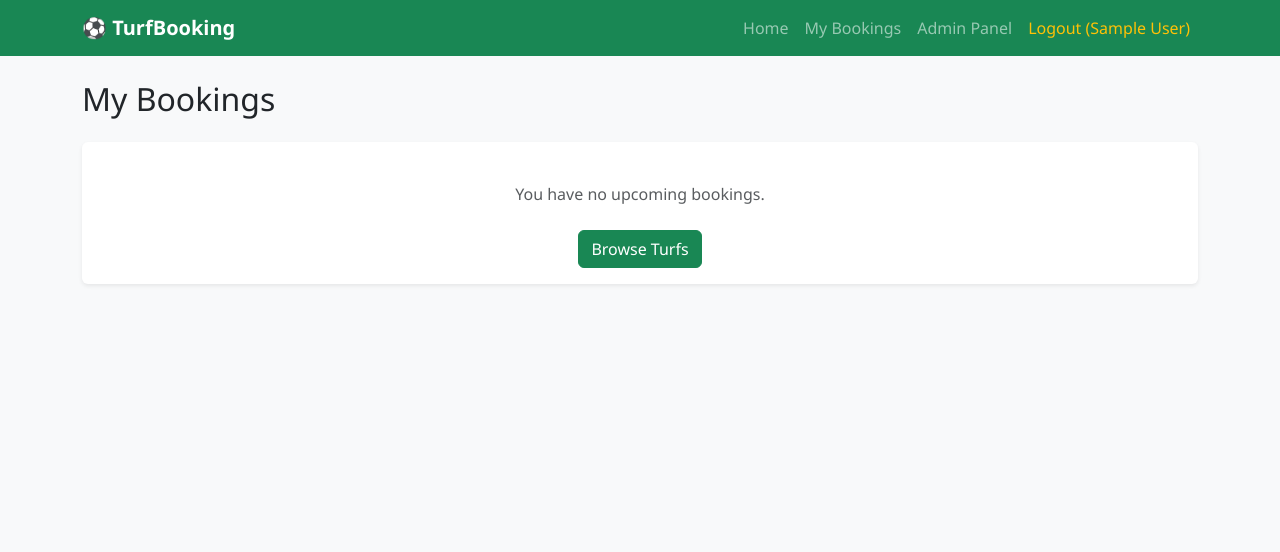
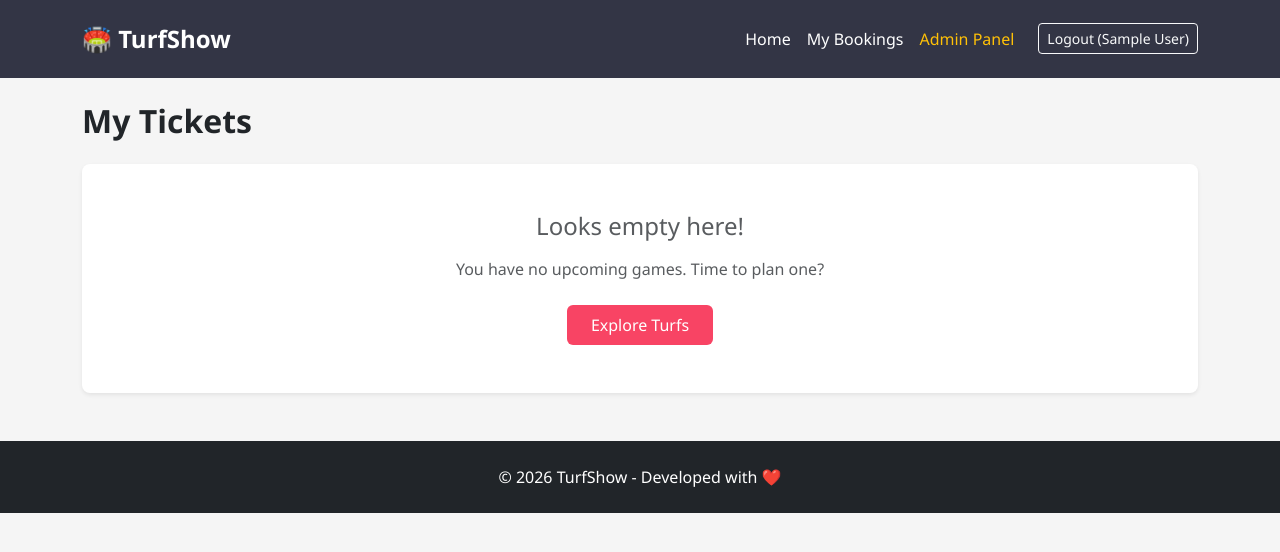
Before and after one commit to NikhilChakre310/Turf_Booking_System, a Flask app: page /dashboard in a window 1280 px wide. Shown: the top 552 px of the page. Run offline with Flask 3, Linux system fonts and the light colour scheme; the visitor is signed in with stand-in values (Sample User, id 1); data comes from the database, SQL or seed files in the repository; data that the repository does not hold is empty.

Commit message:
Update UI to BookMyShow style and add 24hr cancellation policy

```diff
--- a/app.py
+++ b/app.py
@@ -2,7 +2,7 @@ from flask import Flask, render_template, request, redirect, url_for, session, f
 from werkzeug.security import generate_password_hash, check_password_hash
 import sqlite3
 import os
-from datetime import datetime
+from datetime import datetime, timedelta
 
 app = Flask(__name__)
 app.secret_key = "super_secret_turf_key"
@@ -12,14 +12,12 @@ DB_NAME = "turf.db"
 def init_db():
     conn = sqlite3.connect(DB_NAME)
     c = conn.cursor()
-    # Users table
     c.execute('''CREATE TABLE IF NOT EXISTS users (
                     id INTEGER PRIMARY KEY AUTOINCREMENT,
                     name TEXT NOT NULL,
                     email TEXT UNIQUE NOT NULL,
                     password TEXT NOT NULL,
                     is_admin INTEGER DEFAULT 0)''')
-    # Turfs table
     c.execute('''CREATE TABLE IF NOT EXISTS turfs (
                     id INTEGER PRIMARY KEY AUTOINCREMENT,
                     name TEXT NOT NULL,
@@ -27,7 +25,6 @@ def init_db():
                     price INTEGER NOT NULL,
                     image TEXT NOT NULL,
                     description TEXT)''')
-    # Bookings table
     c.execute('''CREATE TABLE IF NOT EXISTS bookings (
                     id INTEGER PRIMARY KEY AUTOINCREMENT,
                     user_id INTEGER,
@@ -37,26 +34,24 @@ def init_db():
                     FOREIGN KEY(user_id) REFERENCES users(id),
                     FOREIGN KEY(turf_id) REFERENCES turfs(id))''')
 
-    # Add an admin user if it doesn't exist
     c.execute("SELECT * FROM users WHERE email='admin@turf.com'")
     if not c.fetchone():
         hashed_pw = generate_password_hash("admin123")
         c.execute("INSERT INTO users (name, email, password, is_admin) VALUES (?, ?, ?, ?)",
                   ("Admin", "admin@turf.com", hashed_pw, 1))
 
-    # Add some sample turfs
     c.execute("SELECT * FROM turfs")
     if not c.fetchone():
         sample_turfs = [
-            ("Green Arena", "Football", 1000, "https://images.unsplash.com/photo-1529900845347-1510af14c552?auto=format&fit=crop&w=400&q=80", "Premium 5v5 football turf with artificial grass."),
-            ("Smashers Ground", "Cricket", 800, "https://images.unsplash.com/photo-1540747913346-19e32dc3e97e?auto=format&fit=crop&w=400&q=80", "Box cricket turf with high nets and bright lighting.")
+            ("Green Arena", "Football", 1000, "https://images.unsplash.com/photo-1529900845347-1510af14c552?auto=format&fit=crop&w=800&q=80", "Premium 5v5 football turf with artificial grass."),
+            ("Smashers Ground", "Cricket", 800, "https://images.unsplash.com/photo-1540747913346-19e32dc3e97e?auto=format&fit=crop&w=800&q=80", "Box cricket turf with high nets and bright lighting."),
+            ("Elite Hoops", "Basketball", 1200, "https://images.unsplash.com/photo-1546519638-68e109498ffc?auto=format&fit=crop&w=800&q=80", "Indoor wooden court for professional basketball.")
         ]
         c.executemany("INSERT INTO turfs (name, sport, price, image, description) VALUES (?, ?, ?, ?, ?)", sample_turfs)
 
     conn.commit()
     conn.close()
 
-# Helper to connect to DB
 def get_db():
     conn = sqlite3.connect(DB_NAME)
     conn.row_factory = sqlite3.Row
@@ -132,7 +127,6 @@ def turf(id):
         date = request.form['date']
         time_slot = request.form['time_slot']
 
-        # Check double booking
         existing = conn.execute("SELECT * FROM bookings WHERE turf_id=? AND date=? AND time_slot=?", (id, date, time_slot)).fetchone()
         if existing:
             flash('This time slot is already booked!', 'danger')
@@ -143,7 +137,6 @@ def turf(id):
             flash('Booking confirmed! Payment to be collected at the venue.', 'success')
             return redirect(url_for('dashboard'))
 
-    # Get booked slots for today by default to show unavailability
     today = datetime.today().strftime('%Y-%m-%d')
     bookings = conn.execute("SELECT time_slot FROM bookings WHERE turf_id = ? AND date = ?", (id, today)).fetchall()
     booked_slots = [b['time_slot'] for b in bookings]
@@ -163,17 +156,40 @@ def dashboard():
                                JOIN turfs t ON b.turf_id = t.id
                                WHERE b.user_id = ? ORDER BY b.date DESC''', (session['user_id'],)).fetchall()
     conn.close()
-    return render_template('dashboard.html', bookings=bookings)
+
+    # Pass current time to template to evaluate 24hr rule visually
+    now = datetime.now()
+    return render_template('dashboard.html', bookings=bookings, now=now)
 
 @app.route('/cancel_booking/<int:id>')
 def cancel_booking(id):
     if 'user_id' not in session:
         return redirect(url_for('login'))
+
     conn = get_db()
-    conn.execute("DELETE FROM bookings WHERE id = ? AND user_id = ?", (id, session['user_id']))
-    conn.commit()
+    booking = conn.execute("SELECT date, time_slot FROM bookings WHERE id = ? AND user_id = ?", (id, session['user_id'])).fetchone()
+
+    if booking:
+        try:
+            # Parse the booking's date and time
+            booking_dt_str = f"{booking['date']} {booking['time_slot']}"
+            booking_dt = datetime.strptime(booking_dt_str, "%Y-%m-%d %I:%M %p")
+
+            # Check if it's within 24 hours
+            time_diff = booking_dt - datetime.now()
+
+            if time_diff.total_seconds() < 24 * 3600 and time_diff.total_seconds() > 0:
+                flash('Cancellation Failed: You cannot cancel a booking within 24 hours of the slot time.', 'danger')
+            elif time_diff.total_seconds() <= 0:
+                flash('Cancellation Failed: This booking is in the past or currently active.', 'danger')
+            else:
+                conn.execute("DELETE FROM bookings WHERE id = ?", (id,))
+                conn.commit()
+                flash('Booking cancelled successfully.', 'success')
+        except Exception as e:
+            flash('Error processing cancellation time.', 'danger')
+
     conn.close()
-    flash('Booking cancelled successfully.', 'success')
     return redirect(url_for('dashboard'))
 
 @app.route('/admin', methods=['GET', 'POST'])
@@ -184,7 +200,6 @@ def admin():
 
     conn = get_db()
     if request.method == 'POST':
-        # Add Turf Logic
         name = request.form['name']
         sport = request.form['sport']
         price = request.form['price']
--- a/static/style.css
+++ b/static/style.css
@@ -1,12 +1,102 @@
-/* A bit of custom styling; Bootstrap handles most of it */
+/* BookMyShow Style Variables */
+:root {
+    --bms-red: #F84464;
+    --bms-dark: #333545;
+    --bms-light-bg: #F5F5F5;
+}
+
 body {
-    background-color: #f8f9fa;
+    background-color: var(--bms-light-bg);
     font-family: 'Segoe UI', Tahoma, Geneva, Verdana, sans-serif;
 }
-.card {
+
+/* Navbar */
+.navbar-bms {
+    background-color: var(--bms-dark) !important;
+}
+.navbar-brand {
+    color: white !important;
+    font-size: 1.5rem;
+}
+
+/* Cards (Movie Poster Style) */
+.turf-card {
     border: none;
-    transition: transform 0.2s;
+    border-radius: 12px;
+    overflow: hidden;
+    transition: transform 0.3s ease, box-shadow 0.3s ease;
+    background: white;
 }
-.card:hover {
+.turf-card:hover {
     transform: translateY(-5px);
+    box-shadow: 0 10px 20px rgba(0,0,0,0.15) !important;
 }
+.card-img-wrapper {
+    position: relative;
+    height: 250px;
+    overflow: hidden;
+}
+.card-img-wrapper img {
+    width: 100%;
+    height: 100%;
+    object-fit: cover;
+    transition: transform 0.5s ease;
+}
+.turf-card:hover .card-img-wrapper img {
+    transform: scale(1.05);
+}
+.sport-badge {
+    position: absolute;
+    top: 10px;
+    right: 10px;
+    background-color: var(--bms-red);
+    color: white;
+    padding: 4px 10px;
+    border-radius: 4px;
+    font-size: 0.8rem;
+    font-weight: bold;
+    z-index: 2;
+}
+
+/* Buttons */
+.btn-bms {
+    background-color: var(--bms-red);
+    color: white;
+    border: none;
+    font-weight: 500;
+}
+.btn-bms:hover {
+    background-color: #e03c58;
+    color: white;
+}
+.btn-outline-bms {
+    border: 1px solid var(--bms-red);
+    color: var(--bms-red);
+    background: transparent;
+}
+.btn-outline-bms:hover {
+    background-color: var(--bms-red);
+    color: white;
+}
+
+/* Search Bar */
+.search-bar-container {
+    background-color: white;
+    padding: 20px;
+    border-radius: 8px;
+    box-shadow: 0 4px 12px rgba(0,0,0,0.05);
+    margin-top: -30px;
+    position: relative;
+    z-index: 10;
+}
+
+/* Carousel */
+.hero-carousel {
+    border-radius: 12px;
+    overflow: hidden;
+    box-shadow: 0 4px 15px rgba(0,0,0,0.2);
+}
+.hero-carousel img {
+    height: 400px;
+    object-fit: cover;
+}
--- a/templates/base.html
+++ b/templates/base.html
@@ -3,42 +3,44 @@
 <head>
     <meta charset="UTF-8">
     <meta name="viewport" content="width=device-width, initial-scale=1.0">
-    <title>TurfBooking</title>
-    <!-- Bootstrap CSS for modern UI -->
+    <title>TurfShow - Book Your Game</title>
+    <!-- Bootstrap CSS -->
     <link href="https://cdn.jsdelivr.net/npm/bootstrap@5.3.0/dist/css/bootstrap.min.css" rel="stylesheet">
     <link rel="stylesheet" href="{{ url_for('static', filename='style.css') }}">
 </head>
-<body class="bg-light">
+<body>
 
-<nav class="navbar navbar-expand-lg navbar-dark bg-success mb-4">
+<nav class="navbar navbar-expand-lg navbar-bms mb-0 pb-3 pt-3">
   <div class="container">
-    <a class="navbar-brand fw-bold" href="/">⚽ TurfBooking</a>
-    <button class="navbar-toggler" type="button" data-bs-toggle="collapse" data-bs-toggle="collapse" data-bs-target="#navbarNav">
+    <a class="navbar-brand fw-bold" href="/">🏟️ TurfShow</a>
+    <button class="navbar-toggler bg-light" type="button" data-bs-toggle="collapse" data-bs-target="#navbarNav">
       <span class="navbar-toggler-icon"></span>
     </button>
     <div class="collapse navbar-collapse" id="navbarNav">
       <ul class="navbar-nav ms-auto">
-        <li class="nav-item"><a class="nav-link" href="/">Home</a></li>
+        <li class="nav-item"><a class="nav-link text-white" href="/">Home</a></li>
         {% if session.get('user_id') %}
-            <li class="nav-item"><a class="nav-link" href="/dashboard">My Bookings</a></li>
+            <li class="nav-item"><a class="nav-link text-white" href="/dashboard">My Bookings</a></li>
             {% if session.get('is_admin') %}
-                <li class="nav-item"><a class="nav-link" href="/admin">Admin Panel</a></li>
+                <li class="nav-item"><a class="nav-link text-warning" href="/admin">Admin Panel</a></li>
             {% endif %}
-            <li class="nav-item"><a class="nav-link text-warning" href="/logout">Logout ({{ session.get('name') }})</a></li>
+            <li class="nav-item ms-3">
+                <a class="btn btn-outline-light btn-sm mt-1" href="/logout">Logout ({{ session.get('name') }})</a>
+            </li>
         {% else %}
-            <li class="nav-item"><a class="nav-link" href="/login">Login</a></li>
-            <li class="nav-item"><a class="nav-link" href="/register">Sign Up</a></li>
+            <li class="nav-item"><a class="nav-link text-white" href="/login">Login</a></li>
+            <li class="nav-item ms-2"><a class="btn btn-bms btn-sm mt-1 px-3" href="/register">Sign Up</a></li>
         {% endif %}
       </ul>
     </div>
   </div>
 </nav>
 
-<div class="container">
+<div class="container mt-4 mb-5">
     {% with messages = get_flashed_messages(with_categories=true) %}
       {% if messages %}
         {% for category, message in messages %}
-          <div class="alert alert-{{ category }} alert-dismissible fade show" role="alert">
+          <div class="alert alert-{{ category }} alert-dismissible fade show shadow-sm" role="alert">
             {{ message }}
             <button type="button" class="btn-close" data-bs-dismiss="alert"></button>
           </div>
@@ -49,6 +51,11 @@
     {% block content %}{% endblock %}
 </div>
 
+<!-- Footer -->
+<footer class="bg-dark text-white text-center py-4 mt-5">
+    <p class="mb-0">© 2026 TurfShow - Developed with ❤️</p>
+</footer>
+
 <script src="https://cdn.jsdelivr.net/npm/bootstrap@5.3.0/dist/js/bootstrap.bundle.min.js"></script>
 </body>
 </html>
--- a/templates/dashboard.html
+++ b/templates/dashboard.html
@@ -1,43 +1,59 @@
 {% extends 'base.html' %}
 
 {% block content %}
-<h2 class="mb-4">My Bookings</h2>
+<div class="d-flex justify-content-between align-items-center mb-4 mt-3">
+    <h2 class="fw-bold m-0">My Tickets</h2>
+</div>
 
-<div class="card shadow-sm">
-    <div class="card-body">
+<div class="card shadow-sm border-0 rounded-3">
+    <div class="card-body p-0">
         {% if bookings %}
         <div class="table-responsive">
-            <table class="table table-hover">
-                <thead class="table-light">
+            <table class="table table-hover mb-0 align-middle">
+                <thead class="bg-light">
                     <tr>
-                        <th>Turf Name</th>
-                        <th>Sport</th>
-                        <th>Date</th>
-                        <th>Time Slot</th>
-                        <th>Amount</th>
-                        <th>Action</th>
+                        <th class="ps-4 py-3">Event/Turf</th>
+                        <th class="py-3">Date & Time</th>
+                        <th class="py-3">Amount Paid</th>
+                        <th class="py-3">Status</th>
+                        <th class="pe-4 py-3 text-end">Action</th>
                     </tr>
                 </thead>
                 <tbody>
                     {% for b in bookings %}
                     <tr>
-                        <td class="fw-bold">{{ b.name }}</td>
-                        <td>{{ b.sport }}</td>
-                        <td>{{ b.date }}</td>
-                        <td>{{ b.time_slot }}</td>
-                        <td>₹{{ b.price }}</td>
-                        <td>
-                            <a href="/cancel_booking/{{ b.id }}" class="btn btn-sm btn-danger" onclick="return confirm('Are you sure you want to cancel this booking?');">Cancel</a>
+                        <td class="ps-4 py-3">
+                            <div class="fw-bold text-dark">{{ b.name }}</div>
+                            <small class="text-muted">{{ b.sport }}</small>
+                        </td>
+                        <td class="py-3">
+                            <div class="fw-semibold">{{ b.date }}</div>
+                            <small class="text-muted">{{ b.time_slot }}</small>
+                        </td>
+                        <td class="py-3 fw-bold">₹{{ b.price }}</td>
+                        <td class="py-3">
+                            <span class="badge bg-success bg-opacity-10 text-success px-2 py-1 rounded">Confirmed</span>
+                        </td>
+                        <td class="pe-4 py-3 text-end">
+                            <a href="/cancel_booking/{{ b.id }}"
+                               class="btn btn-sm btn-outline-danger"
+                               onclick="return confirm('You can only cancel if the slot is more than 24 hours away. Are you sure you want to attempt cancellation?');">
+                               Cancel Ticket
+                            </a>
                         </td>
                     </tr>
                     {% endfor %}
                 </tbody>
             </table>
         </div>
+        <div class="card-footer bg-white border-top text-muted small p-3">
+            <i class="bi bi-info-circle me-1"></i> <strong>Cancellation Policy:</strong> Tickets can only be cancelled up to 24 hours prior to the booked slot time.
+        </div>
         {% else %}
-        <p class="text-muted text-center my-4">You have no upcoming bookings.</p>
-        <div class="text-center">
-            <a href="/" class="btn btn-success">Browse Turfs</a>
+        <div class="text-center py-5">
+            <h4 class="text-muted mb-3">Looks empty here!</h4>
+            <p class="text-muted mb-4">You have no upcoming games. Time to plan one?</p>
+            <a href="/" class="btn btn-bms px-4 py-2">Explore Turfs</a>
         </div>
         {% endif %}
     </div>
```
Also changed, not shown: templates/index.html (+50 -17 lines).
